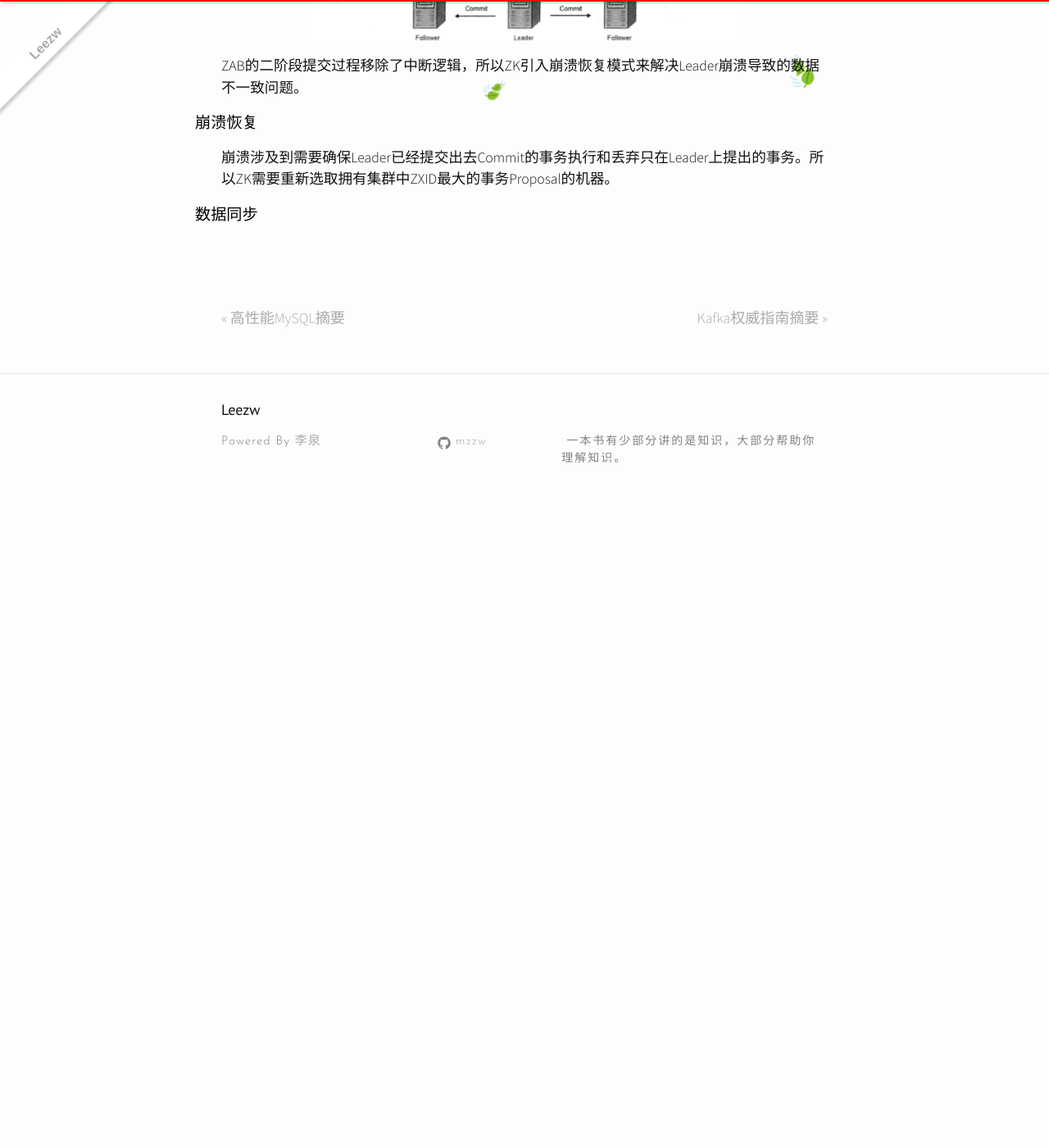
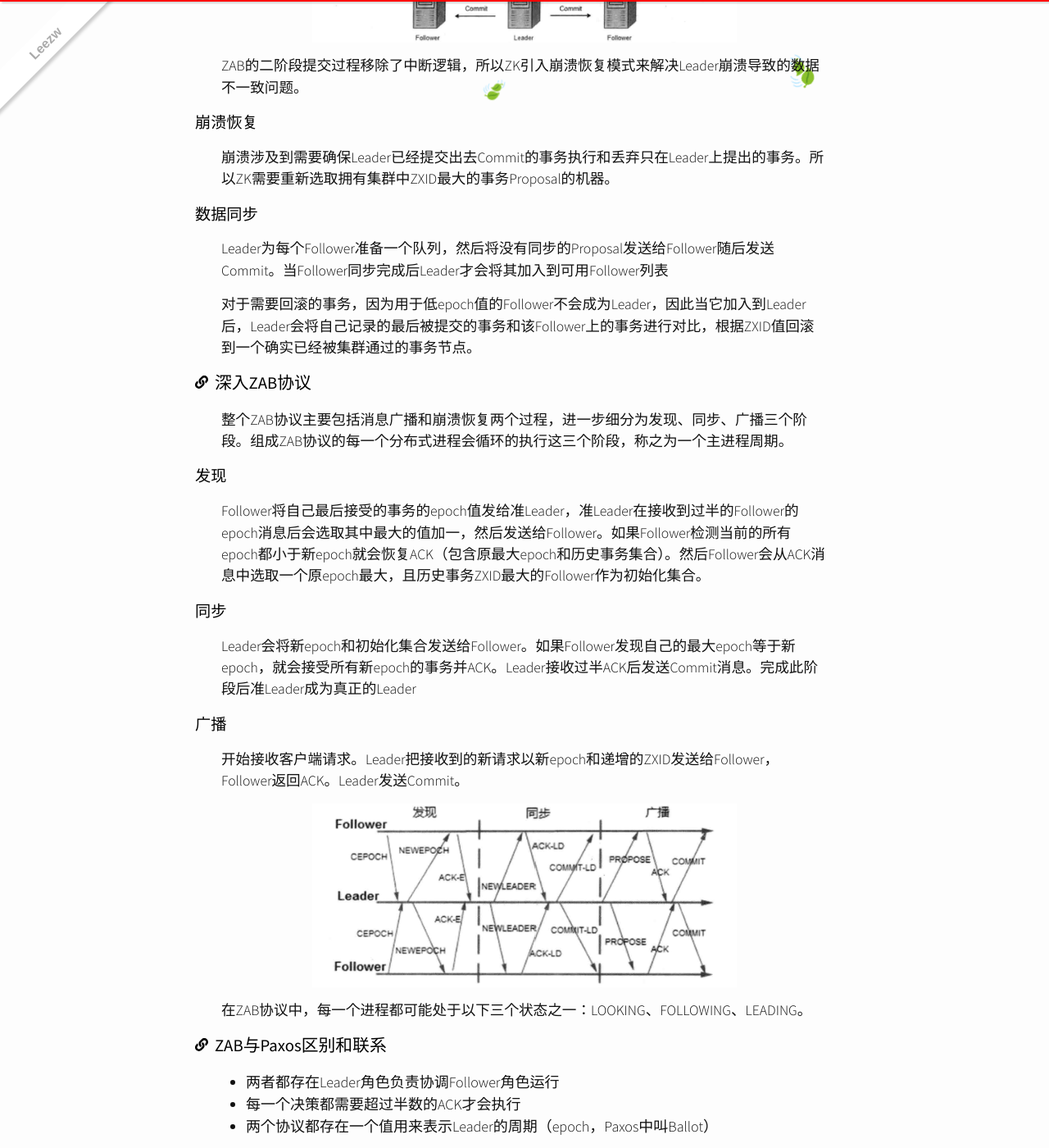
Before and after one commit to quantum-li/quantum-li.github.io, a Jekyll site: the page built from _posts/2020-05-08-from-paxos-to-zookeeper.md, in a window 1280 px wide and 1400 px high, scrolled down 9683 px. Shown: the whole window at 82% size. Built offline with Jekyll 4.4.1, drawn with Linux system fonts in a browser that asks for light colours; nearby versions of some CDN libraries; comment, search, counter and statistics services are not loaded; before the commit the page ends 10313 px from its top, so only the background shows below that; some of the changed text lies outside the part shown.

Commit message:
2020-5-17 22:08:45

```diff
--- a/_posts/2020-05-08-from-paxos-to-zookeeper.md
+++ b/_posts/2020-05-08-from-paxos-to-zookeeper.md
@@ -350,3 +350,35 @@ ZAB的二阶段提交过程移除了中断逻辑，所以ZK引入崩溃恢复模
 崩溃涉及到需要确保Leader已经提交出去Commit的事务执行和丢弃只在Leader上提出的事务。所以ZK需要重新选取拥有集群中ZXID最大的事务Proposal的机器。
 
 #### 数据同步
+
+Leader为每个Follower准备一个队列，然后将没有同步的Proposal发送给Follower随后发送Commit。当Follower同步完成后Leader才会将其加入到可用Follower列表
+
+对于需要回滚的事务，因为用于低epoch值的Follower不会成为Leader，因此当它加入到Leader后，Leader会将自己记录的最后被提交的事务和该Follower上的事务进行对比，根据ZXID值回滚到一个确实已经被集群通过的事务节点。
+
+### 深入ZAB协议
+
+整个ZAB协议主要包括消息广播和崩溃恢复两个过程，进一步细分为发现、同步、广播三个阶段。组成ZAB协议的每一个分布式进程会循环的执行这三个阶段，称之为一个主进程周期。
+
+#### 发现
+
+Follower将自己最后接受的事务的epoch值发给准Leader，准Leader在接收到过半的Follower的epoch消息后会选取其中最大的值加一，然后发送给Follower。如果Follower检测当前的所有epoch都小于新epoch就会恢复ACK（包含原最大epoch和历史事务集合）。然后Follower会从ACK消息中选取一个原epoch最大，且历史事务ZXID最大的Follower作为初始化集合。
+
+#### 同步
+
+Leader会将新epoch和初始化集合发送给Follower。如果Follower发现自己的最大epoch等于新epoch，就会接受所有新epoch的事务并ACK。Leader接收过半ACK后发送Commit消息。完成此阶段后准Leader成为真正的Leader
+
+#### 广播
+
+开始接收客户端请求。Leader把接收到的新请求以新epoch和递增的ZXID发送给Follower，Follower返回ACK。Leader发送Commit。
+
+![算法示意图](/assets/images/770d9565-59cb-4800-830a-228514b46383.png)
+
+在ZAB协议中，每一个进程都可能处于以下三个状态之一：LOOKING、FOLLOWING、LEADING。
+
+### ZAB与Paxos区别和联系
+
++ 两者都存在Leader角色负责协调Follower角色运行
++ 每一个决策都需要超过半数的ACK才会执行
++ 两个协议都存在一个值用来表示Leader的周期（epoch，Paxos中叫Ballot）
+
+ZAB协议主要用于构建一个高可用的分布式数据主备系统，而Paxos用于构建一个分布式一致性状态机系统。
```
Also changed, not shown: assets/images/770d9565-59cb-4800-830a-228514b46383.png (added).
